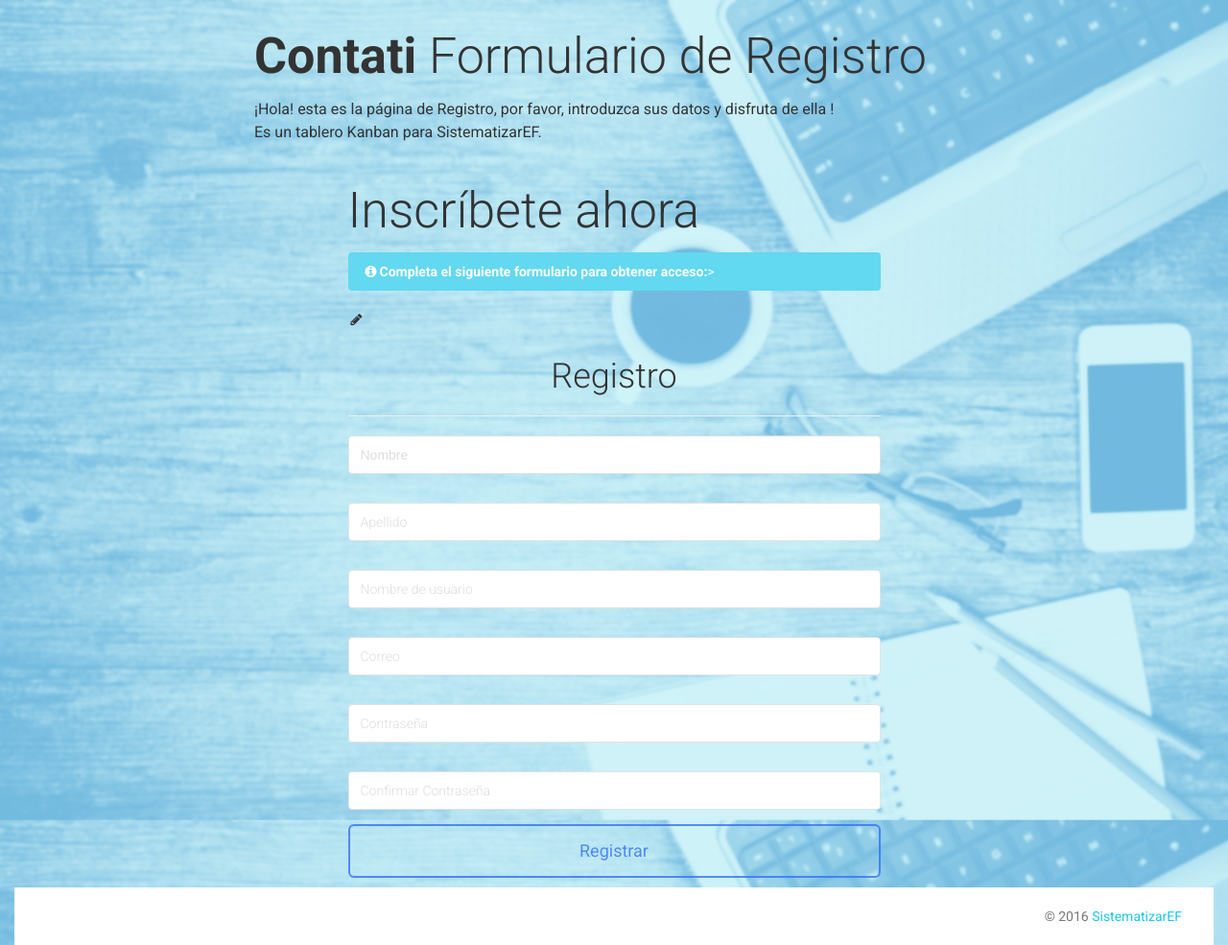
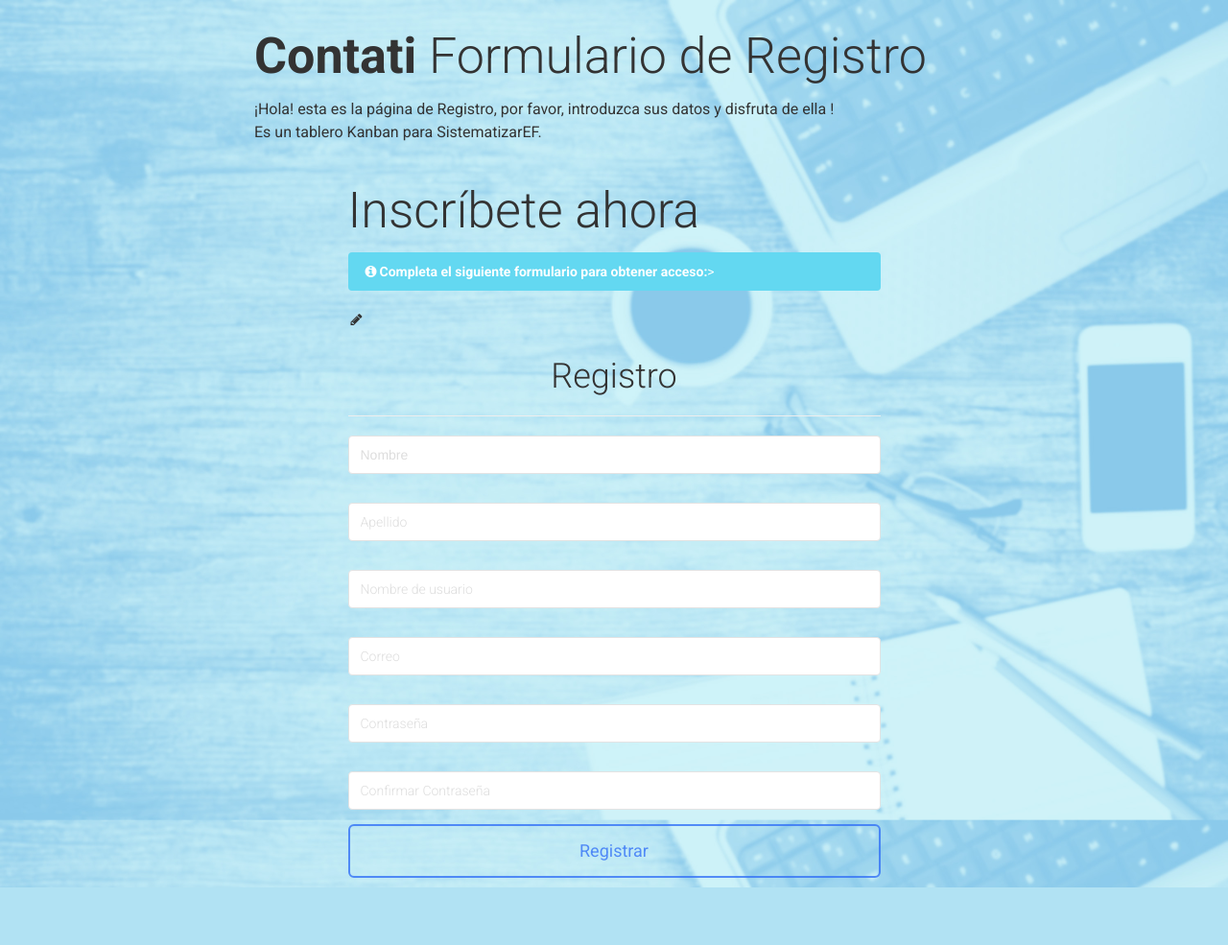
Before and after one commit to stzef/contati, a Django app: template people/templates/register.html in a window 1280 px wide. Shown: the whole page at 96% size. After the commit the page ends 925 px from the top, so only its background shows below. Run offline with Django 3.2, Linux system fonts and the light colour scheme; the template is opened without the code that fills it, so the values that code supplies are empty; some libraries are stand-ins or nearby versions.

Commit message:
cambios tasks

```diff
--- a/people/templates/register.html
+++ b/people/templates/register.html
@@ -141,15 +141,6 @@
     </div>
     </div>
 </div>
-<footer class="footer">
-            <div class="container-fluid">
-                <p class="copyright pull-right">
-                    &copy; 2016 <a href="#">SistematizarEF</a>
-                </p>
-            </div>
-        </footer>
-
-</div>
 
 </body>
 <!--   Core JS Files   -->
```
Also changed, not shown: people/templates/login.html (+0 -8 lines), static/img/bg.jpg.
